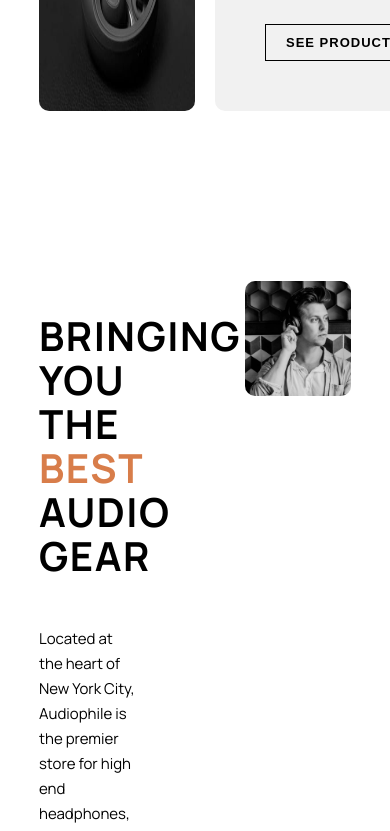
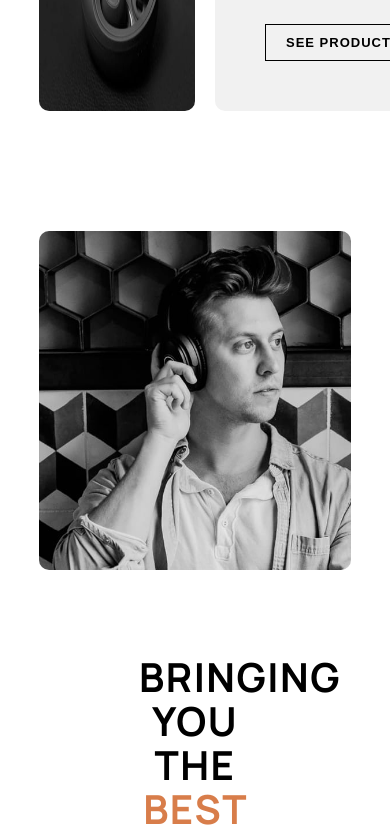
Before and after one commit to JoelStorr/FM-Audiophile-FrontEnd, a Nuxt app: page / in a window 390 px wide. Shown: the part 2120-2951 px from the top of the page. Built offline with nearby package versions, Linux system fonts and the light colour scheme.

Commit message:
Added tablet size

```diff
--- a/components/AudioText.vue
+++ b/components/AudioText.vue
@@ -50,4 +50,24 @@
   font-size: 4rem;
   color: $primary;
 }
+
+
+@media screen and (max-width: $tablet) {
+  .content-holder{
+    flex-direction: column;
+    flex-direction: column-reverse;
+    padding-top: 10rem;
+  }
+
+  .img-holder{
+    width: 100%;
+    padding: 0;
+  }
+  .text-holder{
+    width: 100%;
+    text-align: center;
+    padding: 5rem 10rem 0 10rem;
+  }
+
+}
 </style>
```
